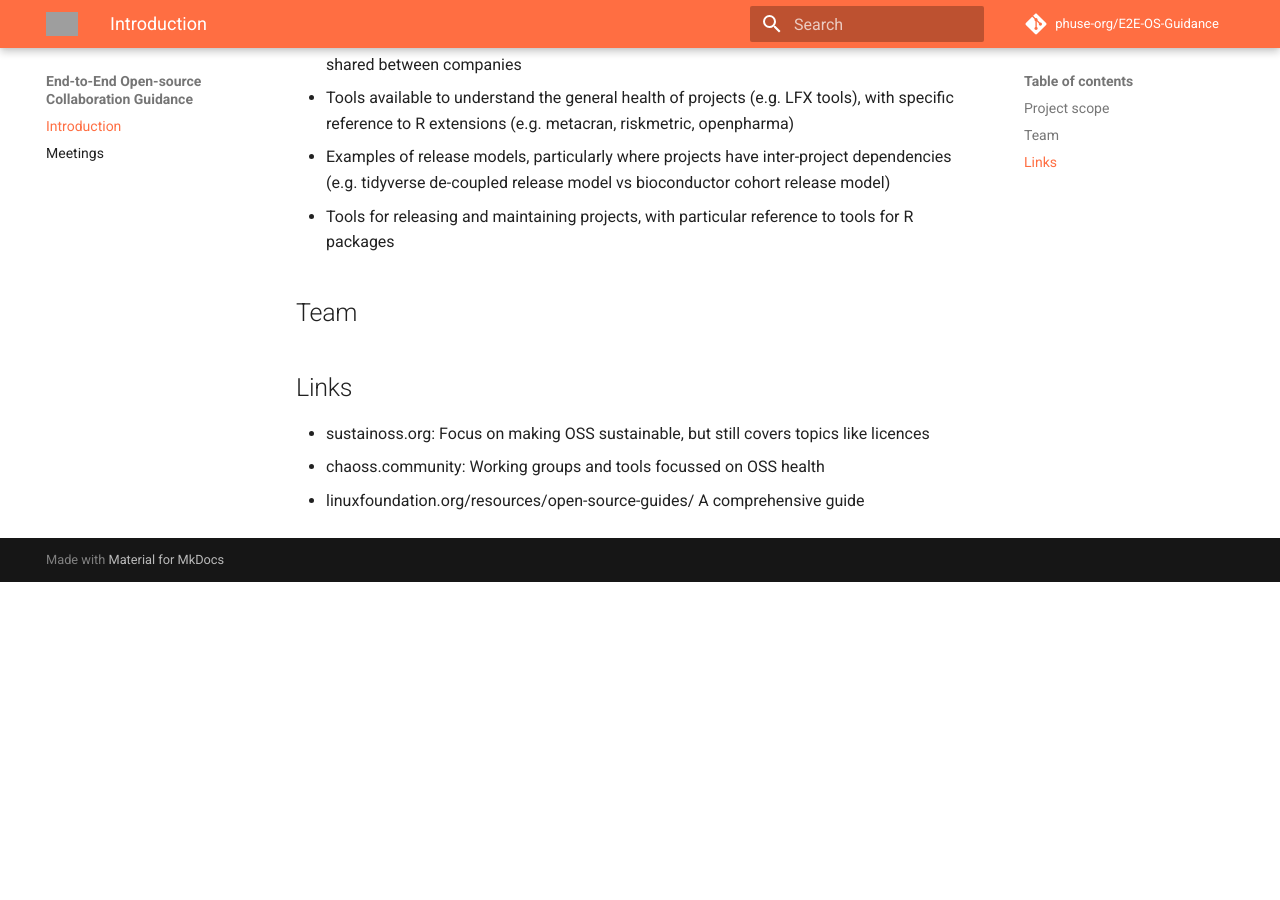
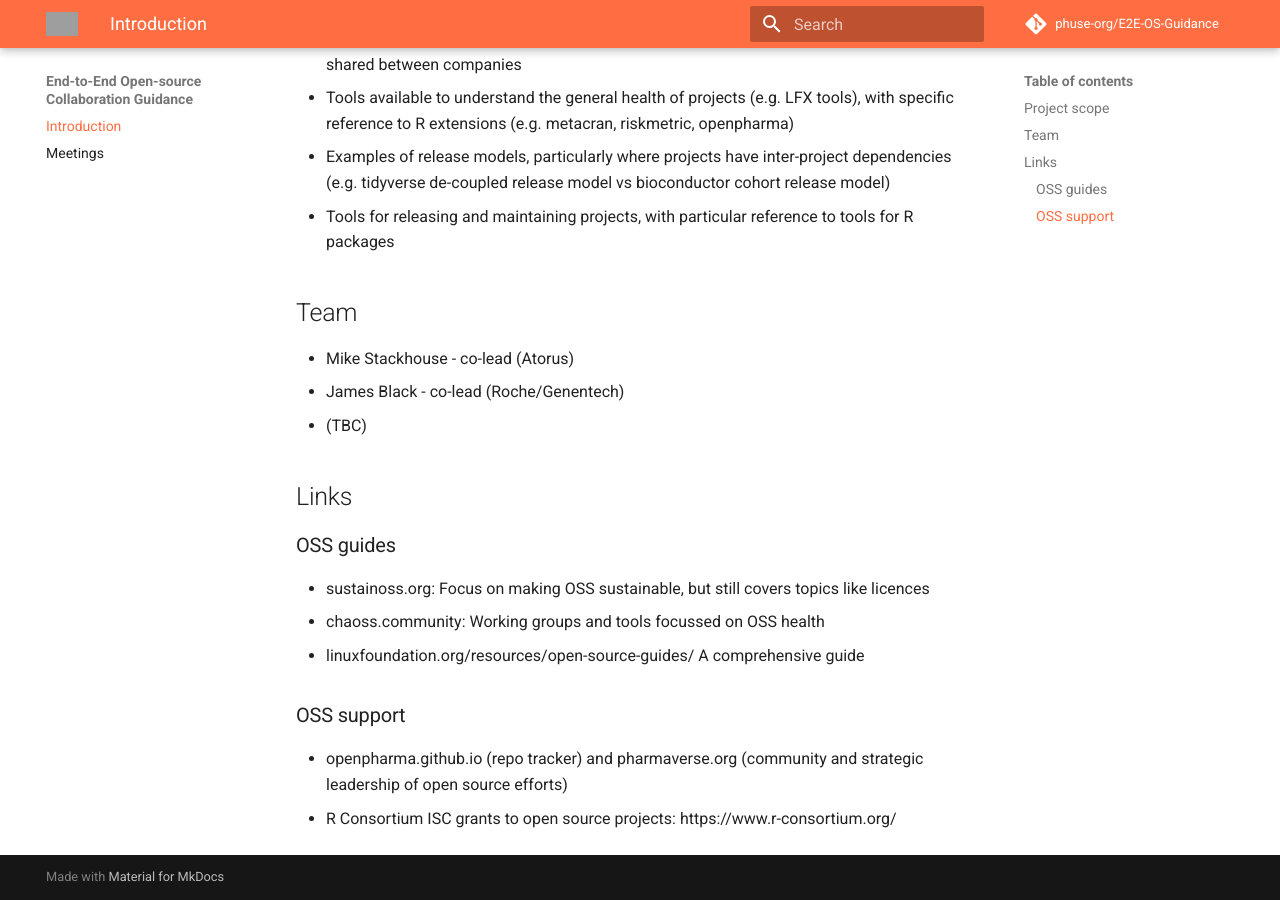
Before and after one commit to phuse-org/E2E-OS-Guidance, an MkDocs documentation site: the page built from docs/index.md, in a window 1280 px wide and 900 px high, scrolled down 901 px. Built offline with MkDocs 1.6.1 and Material for MkDocs 9.7.7, drawn with Linux system fonts in a browser that asks for light colours; comment, search, counter and statistics services are not loaded; before the commit the page ends 1483 px from its top, so only the background shows below that; grey boxes are pictures that could not be loaded.

Commit message:
Update index.md

```diff
--- a/docs/index.md
+++ b/docs/index.md
@@ -28,10 +28,19 @@ Relevance of licences present in dependencies, direct vs transitive dependencies
 
 ## Team
 
-
+- Mike Stackhouse - co-lead (Atorus)
+- James Black - co-lead (Roche/Genentech)
+- (TBC)
 
 ## Links
+
+### OSS guides
 
 - sustainoss.org: Focus on making OSS sustainable, but still covers topics like licences
 - chaoss.community: Working groups and tools focussed on OSS health
 - linuxfoundation.org/resources/open-source-guides/ A comprehensive guide
+
+### OSS support
+
+- openpharma.github.io (repo tracker) and pharmaverse.org (community and strategic leadership of open source efforts)
+- R Consortium ISC grants to open source projects: https://www.r-consortium.org/
```
